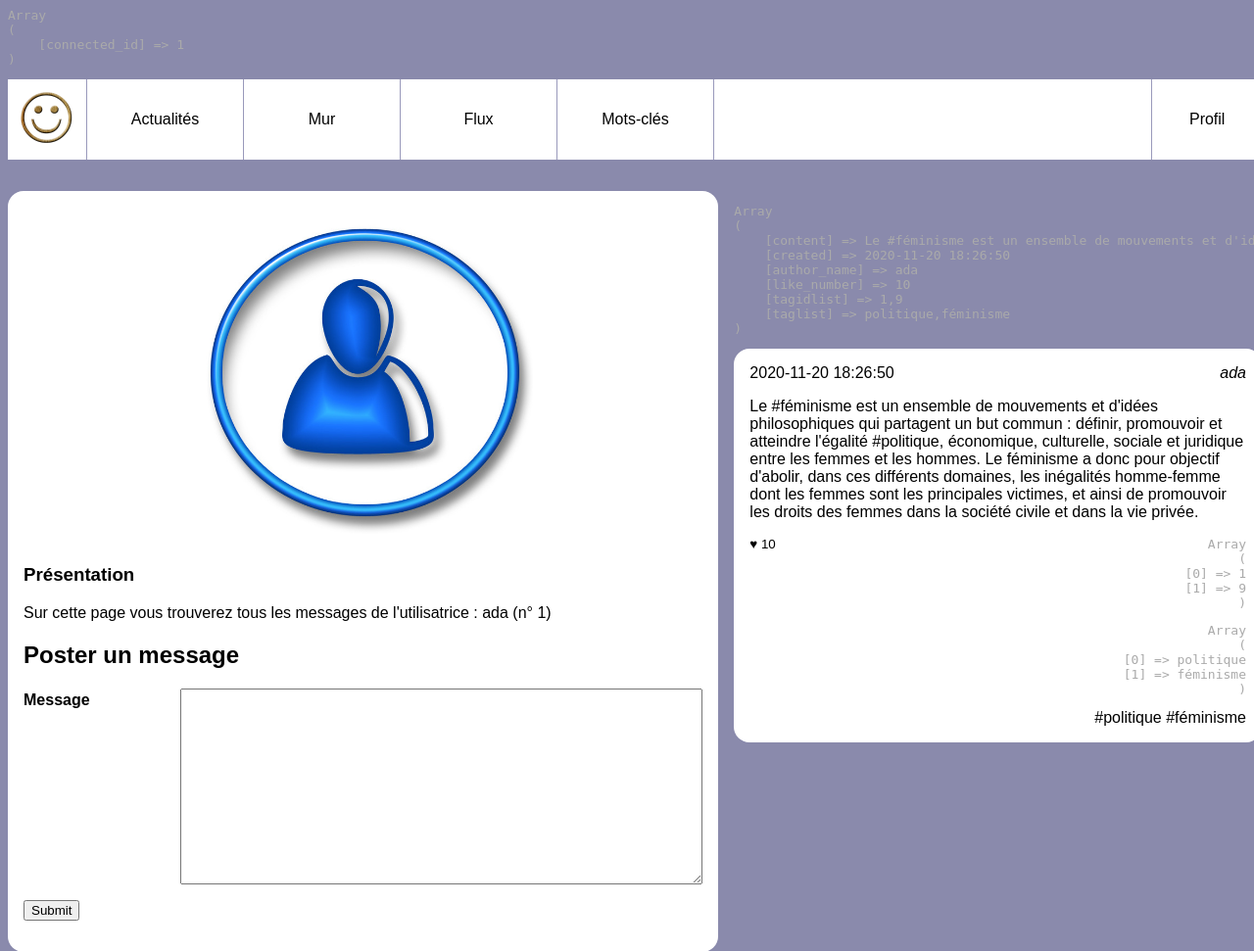
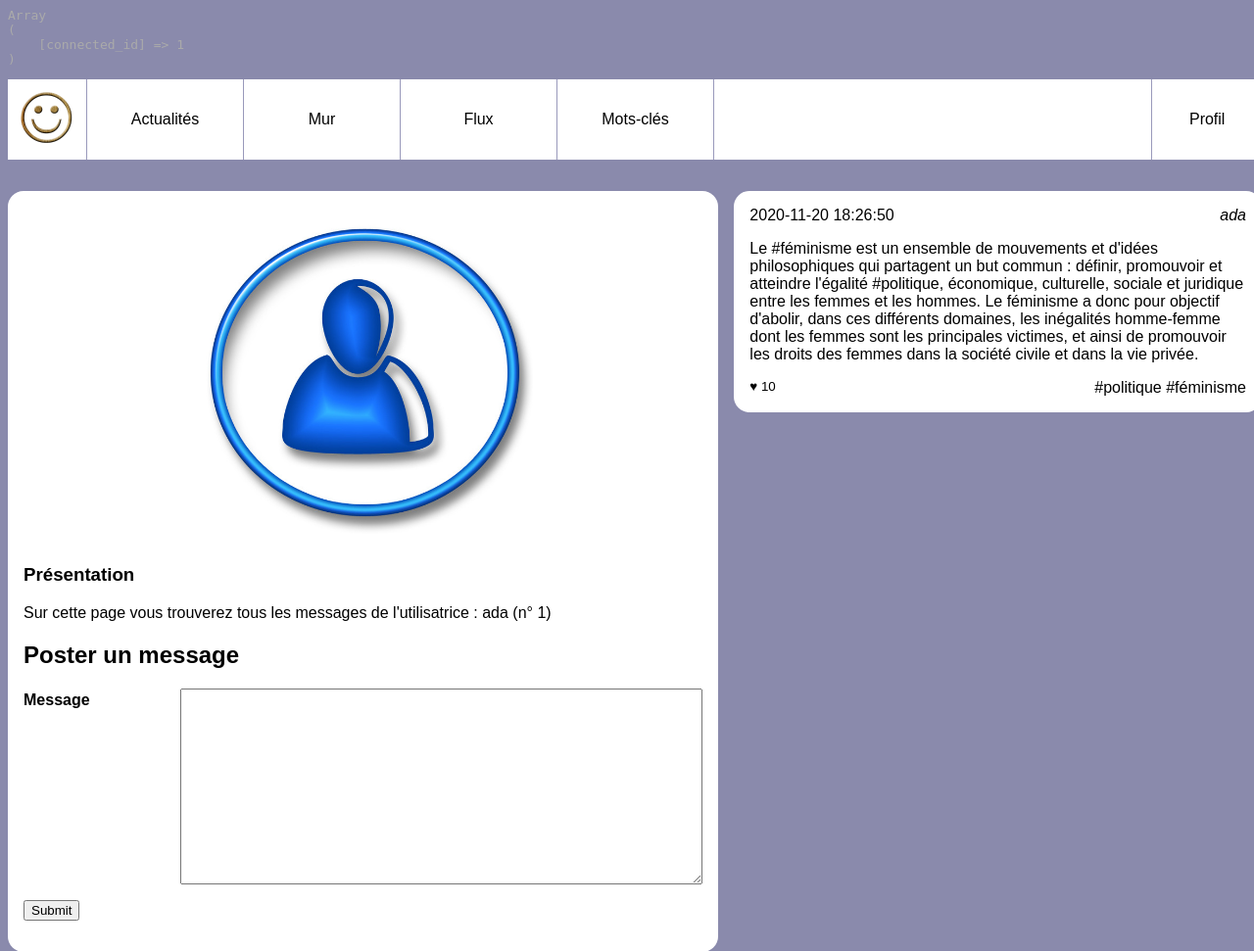
Before and after one commit to adatechschool/projet-collectif-reseau-social-php-gmz, a PHP site: page /wall.php?user_id=1 in a window 1280 px wide. Shown: the top 971 px of the page at 98% size. Run offline with PHP 8.4, Linux system fonts and the light colour scheme; a user stored in the database is signed in; data comes from the database, SQL or seed files in the repository.

Commit message:
retour sur bug check #

```diff
--- a/level1/Niveau1/wall.php
+++ b/level1/Niveau1/wall.php
@@ -197,7 +197,7 @@ if (!isset($_SESSION["connected_id"])) {
                         $response = $status->fetch_assoc();
                         $idFromPost = $response["id"];
 
-                        echo "<pre>" . print_r($idFromPost, 1) . "</pre>";
+                        // echo "<pre>" . print_r($idFromPost, 1) . "</pre>";
 
                         // === Function qui scan le contenu et met à jour la DB tags
                         // == Avec relation posts_tags
@@ -251,7 +251,7 @@ if (!isset($_SESSION["connected_id"])) {
              * Etape 4: @todo Parcourir les messsages et remplir correctement le HTML avec les bonnes valeurs php
              */
             while ($post = $lesInformations->fetch_assoc()) {
-                echo "<pre>" . print_r($post, 1) . "</pre>";
+                // echo "<pre>" . print_r($post, 1) . "</pre>";
 
             ?>
                 <article>
@@ -270,8 +270,8 @@ if (!isset($_SESSION["connected_id"])) {
                         $newtagidlist = explode(",", $post['tagidlist'] ?? '');
                         $newtaglist = explode(",", $post['taglist'] ?? '');
 
-                        echo "<pre>" . print_r($newtagidlist, 1) . "</pre>";
-                        echo "<pre>" . print_r($newtaglist, 1) . "</pre>";
+                        // echo "<pre>" . print_r($newtagidlist, 1) . "</pre>";
+                        // echo "<pre>" . print_r($newtaglist, 1) . "</pre>";
 
                         if (count($newtagidlist) > 1) {
                             for ($i = 0; $i < count($newtagidlist); $i++) {
```
Also changed, not shown: level1/Niveau1/scripts.php (+2 -12 lines).
